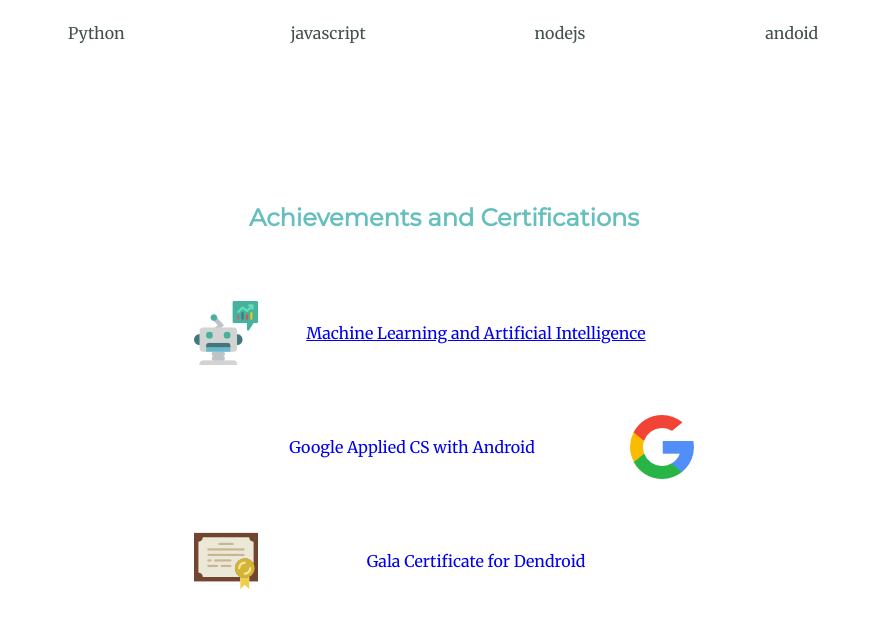
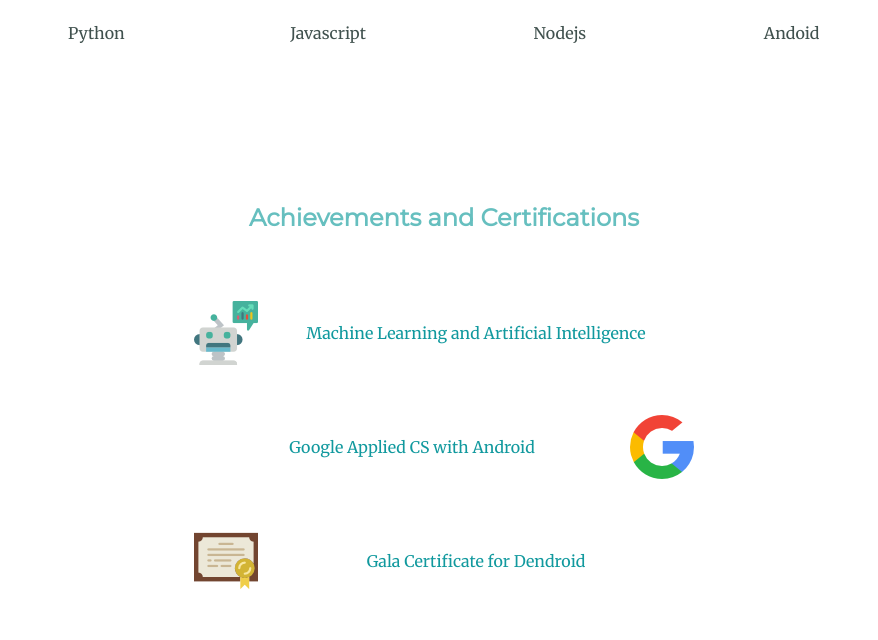
Before and after one commit to kunal21/CV, a plain HTML site: page index.html in a window 1280 px wide. Shown: the part 1650-2290 px from the top of the page, without its empty margins (196-1074 px from the left). Drawn offline with Linux system fonts and the light colour scheme.

Commit message:
updated cv

```diff
--- a/css/styles.css
+++ b/css/styles.css
@@ -38,7 +38,10 @@ h2 {
   font-family: 'Montserrat', sans-serif;
   color: #66BFBF;
 }
-
+a{
+  text-decoration: none;
+  color: #11999E;
+}
 .h2 {
   padding-bottom: 25px;
 }
--- a/index.html
+++ b/index.html
@@ -39,21 +39,21 @@
       <div class="img-logo1">
         <img src="CSS - My Site Images/javascript.png" alt="">
         <p>
-          javascript
+          Javascript
         </p>
       </div>
 
       <div class="img-logo1">
         <img src="CSS - My Site Images/nodejs.png" alt="">
         <p>
-          nodejs
+          Nodejs
         </p>
       </div>
 
       <div class="img-logo1">
         <img src="CSS - My Site Images/android.png" alt="">
         <p>
-          andoid
+          Andoid
         </p>
       </div>
 
@@ -120,7 +120,7 @@
       <a href="https://www.linkedin.com/in/kunal2197/"><img class="footer-link" src="CSS - My Site Images/linkedin (1).png"></a>
       <a href="https://github.com/kunal21"><img class="footer-link" src="CSS - My Site Images/github (1).png"></a>
       <a href="https://twitter.com/km_2197"><img class="footer-link" src="CSS - My Site Images/twitter (1).png"></a>
-      <p>© 2018 Kunal Mehta</p>
+      <p style="color:#EAF6F6">© 2018 Kunal Mehta</p>
     </div>
   </div>
 
```
Also changed, not shown: favicon.ico (added), 3 other files.
